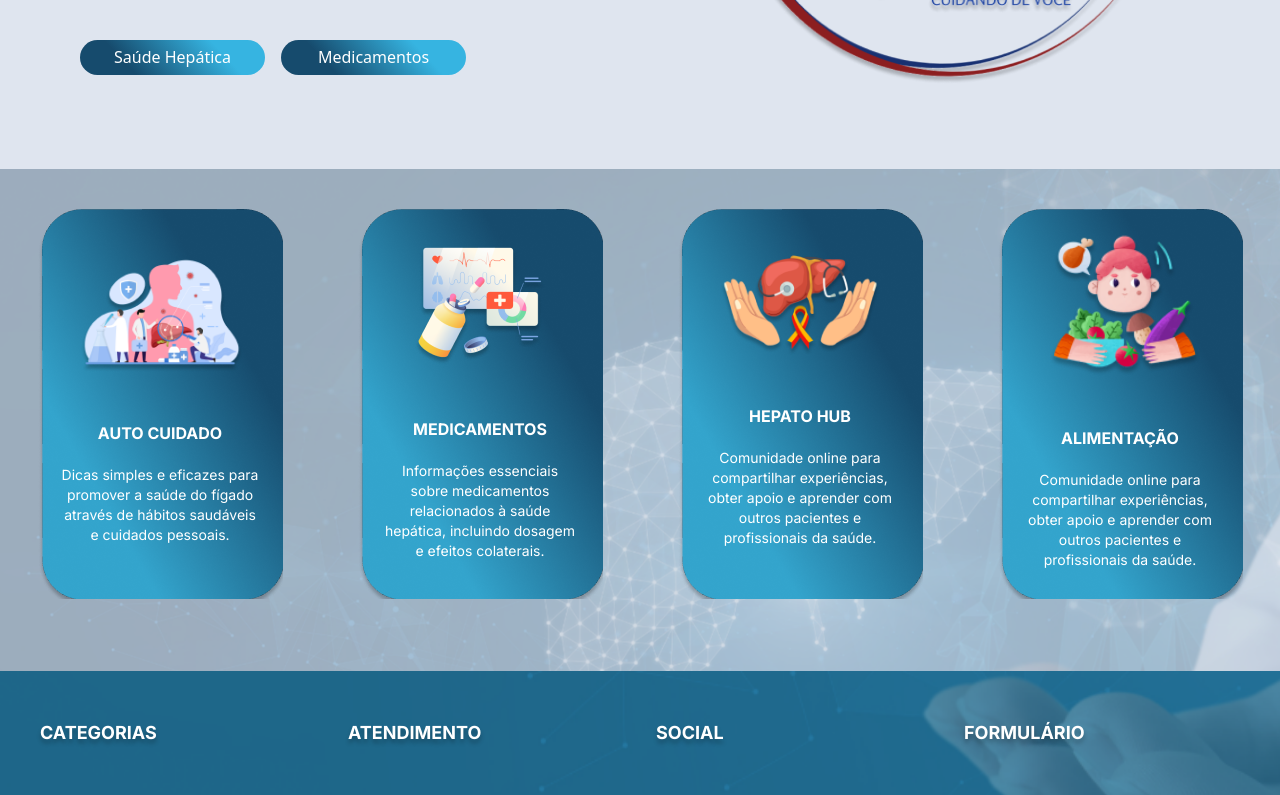
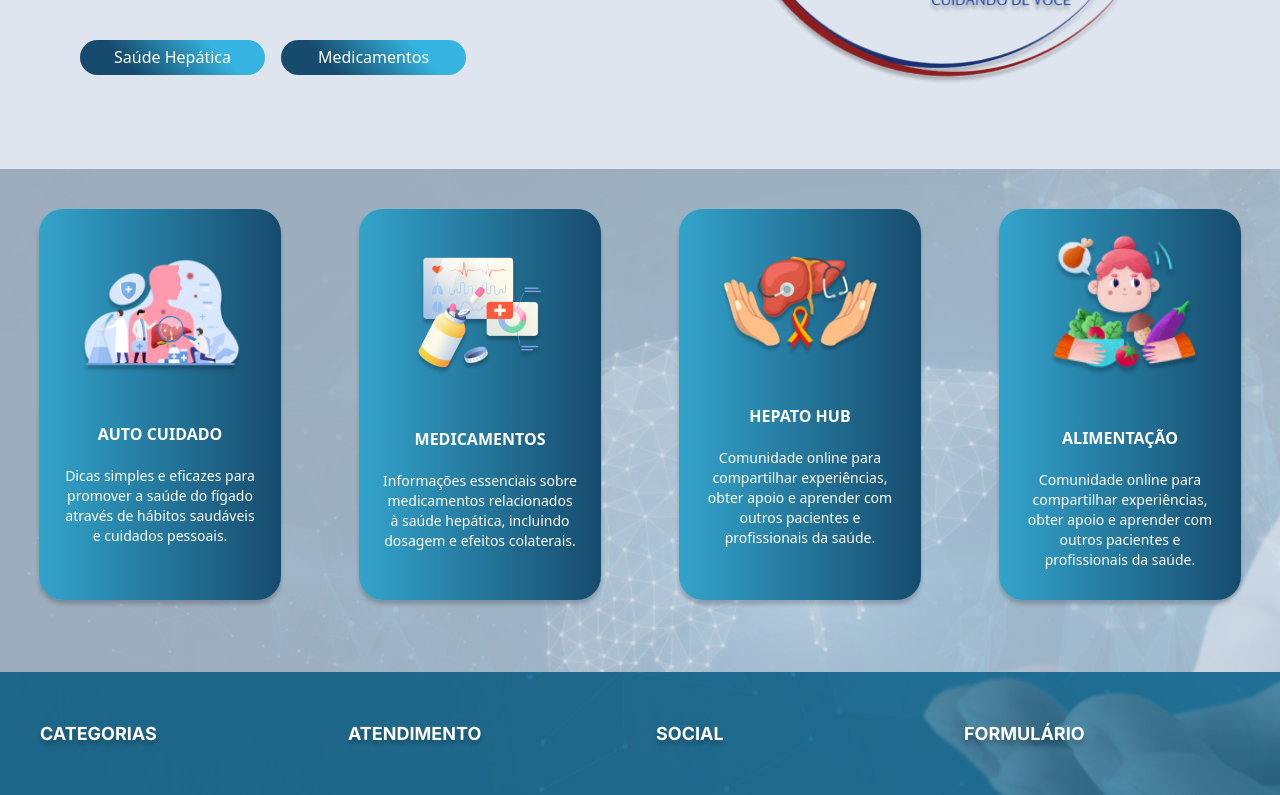
Before and after one commit to hepatohub/frontend, a Next.js app: page / in a window 1280 px wide. Shown: the part 600-1395 px from the top of the page. Built offline with nearby package versions, Linux system fonts and the light colour scheme.

Commit message:
HN-145/bugs-cards

```diff
--- a/src/components/Cards/index.jsx
+++ b/src/components/Cards/index.jsx
@@ -1,13 +1,14 @@
-import React from 'react';
 import Image from "next/image";
 
 const Cards = ({ imageUrl, title, description }) => {
   return (
-    <div className="bg-bgCards w-[245px] h-[390px] flex flex-col justify-center items-center">
+    <div className="bg-gradient-to-r from-[#33A4CC] to-[#164B6D] rounded-3xl w-[242.2px] h-[390.67px] flex flex-col justify-center items-center"  style={{
+      boxShadow: "0px 4px 4px rgba(0, 0, 0, 0.2)"
+    }}>
     <Image className="" src={imageUrl} alt="Imagem do Card" width={168} height={137} />
     <div className="px-6 py-4 text-center">
-      <div className="font-bold text-white py-5">{title}</div>
-      <p className="text-white text-sm">{description}</p>
+      <div className="font-be-vietnam font-bold text-white py-5">{title}</div>
+      <p className="font-be-vietnam text-white text-sm">{description}</p>
     </div>
   </div>
   );
```
